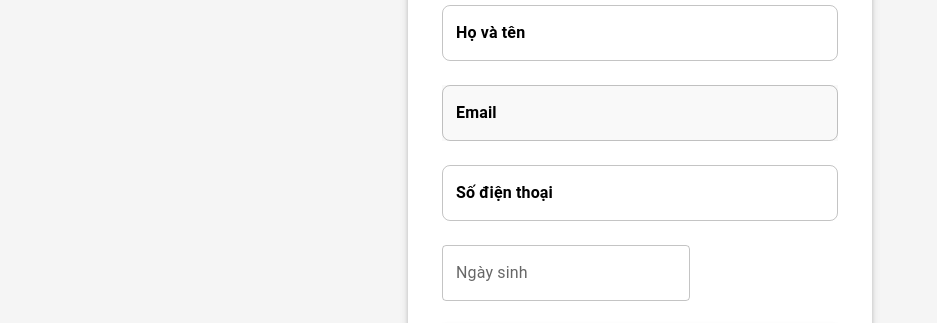
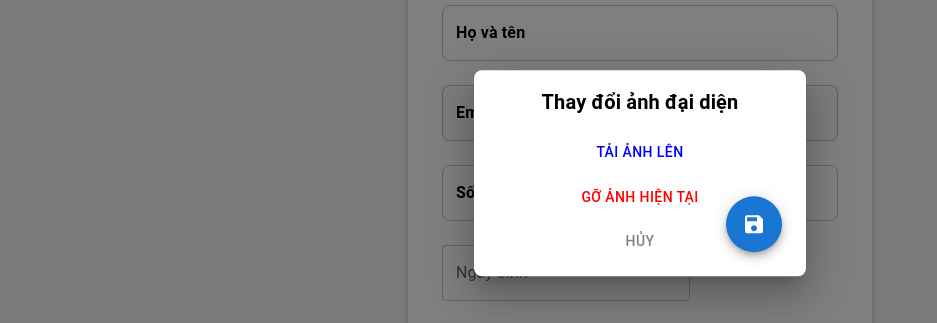
Before and after one commit to book-social-network/front_end, a React (Create React App) app: page /my-profile/edit in a window 1280 px wide. Both pictures are taken after a click on the button "Đổi ảnh". Shown: the part 227-550 px from the top of the page, without its empty margins (0-937 px from the left). Built offline with nearby package versions, Linux system fonts and the light colour scheme; no server answers.

Commit message:
success update profile user

```diff
--- a/src/pages/Profile/EditProfile.jsx
+++ b/src/pages/Profile/EditProfile.jsx
@@ -11,6 +11,7 @@ import {
 import { DatePicker, LocalizationProvider } from '@mui/x-date-pickers'
 import { AdapterDayjs } from '@mui/x-date-pickers/AdapterDayjs'
 import { useUserProfile } from '../../hooks/useUserProfile'
+import ModalEditAvatar from './ModalEditAvatar'
 import Footer from '../../layout/User/Components/Footer/Footer'
 import AuthorizationAxios from '../../hooks/Request'
 import dayjs from 'dayjs'
@@ -20,6 +21,10 @@ function EditProfile() {
   const [name, setName] = useState('')
   const [phone, setPhone] = useState('')
   const [dob, setDob] = useState(null)
+  const [isModalOpen, setIsModalOpen] = useState(false);
+
+  const handleOpenModal = () => setIsModalOpen(true);
+  const handleCloseModal = () => setIsModalOpen(false);
 
   useEffect(() => {
     if (user?.user) {
@@ -108,6 +113,7 @@ function EditProfile() {
                 boxShadow: 'none',
                 ':hover': { bgcolor: '#0056b3' },
               }}
+              onClick={handleOpenModal}
             >
               Đổi ảnh
             </Button>
@@ -222,6 +228,7 @@ function EditProfile() {
           </Grid>
         </Card>
       </Box>
+      <ModalEditAvatar open={isModalOpen} onClose={handleCloseModal} userId={user?.user.id} />
       <Footer />
     </>
   )
--- /dev/null
+++ b/src/pages/Profile/ModalEditAvatar.jsx
@@ -0,0 +1,169 @@
+import React, { useState, useRef, useEffect } from 'react'
+import {
+  Modal,
+  Box,
+  Typography,
+  Button,
+  CircularProgress,
+  Fab,
+} from '@mui/material'
+import { green } from '@mui/material/colors'
+import { toast } from 'react-toastify'
+import 'react-toastify/dist/ReactToastify.css'
+import CheckIcon from '@mui/icons-material/Check'
+import SaveIcon from '@mui/icons-material/Save'
+import AuthorizationAxios from '../../hooks/Request'
+
+const ModalEditAvatar = ({ open, onClose }) => {
+  const [loading, setLoading] = useState(false)
+  const [success, setSuccess] = useState(false)
+
+  const buttonSx = {
+    ...(success && {
+      bgcolor: green[500],
+      '&:hover': {
+        bgcolor: green[700],
+      },
+    }),
+  }
+
+  useEffect(() => {
+    return () => {
+      if (loading) setLoading(false)
+    }
+  }, [loading])
+
+  const handleUpload = async (event) => {
+    const file = event.target.files[0]
+    if (!file) return
+
+    setSuccess(false)
+    setLoading(true)
+
+    try {
+      const formData = new FormData()
+      formData.append('image', file)
+
+      await AuthorizationAxios.post('/api/user/update', formData, {
+        headers: { 'Content-Type': 'multipart/form-data' },
+      })
+
+      setSuccess(true)
+      toast.success('Ảnh đại diện đã được cập nhật!')
+      setLoading(false)
+
+      onClose()
+    } catch (error) {
+      setLoading(false)
+      toast.error('Đã xảy ra lỗi khi tải ảnh. Vui lòng thử lại.')
+    }
+  }
+
+  const handleRemoveImage = async () => {
+    try {
+      setLoading(true)
+      await AuthorizationAxios.post('/api/user/update', { image: null })
+      toast.success('Ảnh đại diện đã được gỡ!')
+      setLoading(false)
+      onClose()
+    } catch (error) {
+      setLoading(false)
+      toast.error('Đã xảy ra lỗi khi gỡ ảnh.')
+    }
+  }
+
+  return (
+    <Modal open={open} onClose={onClose}>
+      <Box
+        sx={{
+          position: 'absolute',
+          top: '50%',
+          left: '50%',
+          transform: 'translate(-50%, -50%)',
+          width: 300,
+          bgcolor: 'background.paper',
+          boxShadow: 24,
+          borderRadius: 2,
+          p: 2,
+        }}
+      >
+        <Typography
+          variant="h6"
+          align="center"
+          sx={{ mb: 2, fontWeight: 'bold' }}
+        >
+          Thay đổi ảnh đại diện
+        </Typography>
+        <label htmlFor="upload-image" style={{ display: 'block' }}>
+          <input
+            id="upload-image"
+            type="file"
+            style={{ display: 'none' }}
+            accept="image/*"
+            onChange={handleUpload}
+          />
+          <Button
+            fullWidth
+            variant="text"
+            sx={{ color: 'blue', mb: 1 }}
+            component="span"
+          >
+            Tải ảnh lên
+          </Button>
+        </label>
+        <Button
+          fullWidth
+          variant="text"
+          sx={{ color: 'red', mb: 1 }}
+          onClick={handleRemoveImage}
+        >
+          Gỡ ảnh hiện tại
+        </Button>
+        <Button
+          fullWidth
+          variant="text"
+          onClick={onClose}
+          sx={{ color: 'gray' }}
+        >
+          Hủy
+        </Button>
+
+        {/* Loading and success indicator */}
+        <Box
+          sx={{
+            display: 'flex',
+            alignItems: 'center',
+            position: 'absolute',
+            bottom: 16,
+            right: 16,
+          }}
+        >
+          <Box sx={{ m: 1, position: 'relative' }}>
+            <Fab
+              aria-label="save"
+              color="primary"
+              sx={buttonSx}
+              disabled={loading}
+            >
+              {success ? <CheckIcon /> : <SaveIcon />}
+            </Fab>
+            {loading && (
+              <CircularProgress
+                size={68}
+                sx={{
+                  color: green[500],
+                  position: 'absolute',
+                  top: -6,
+                  left: -6,
+                  zIndex: 1,
+                }}
+              />
+            )}
+          </Box>
+        </Box>
+      </Box>
+    </Modal>
+  )
+}
+
+export default ModalEditAvatar
```
